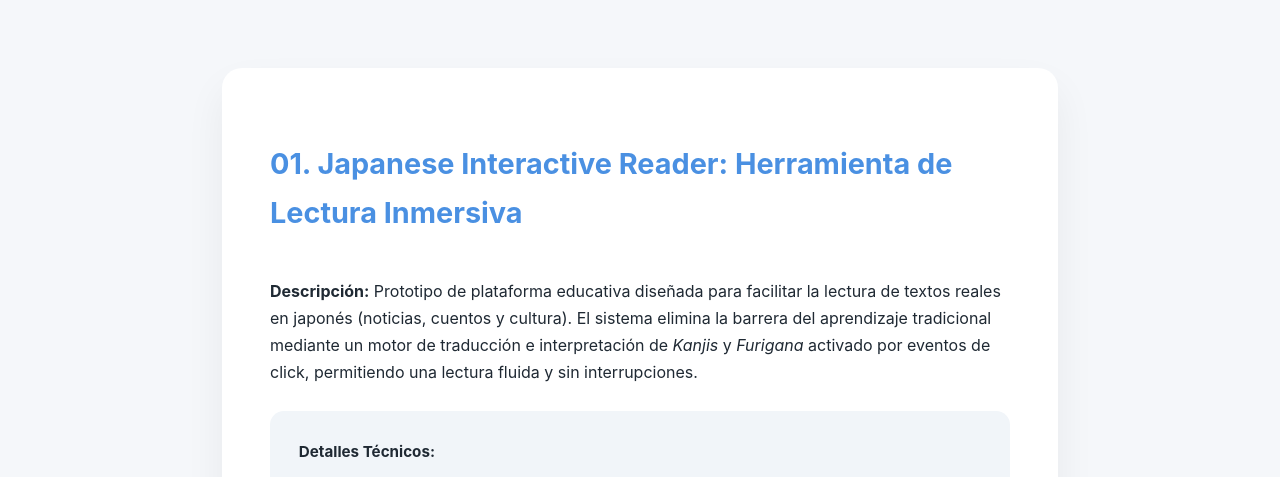
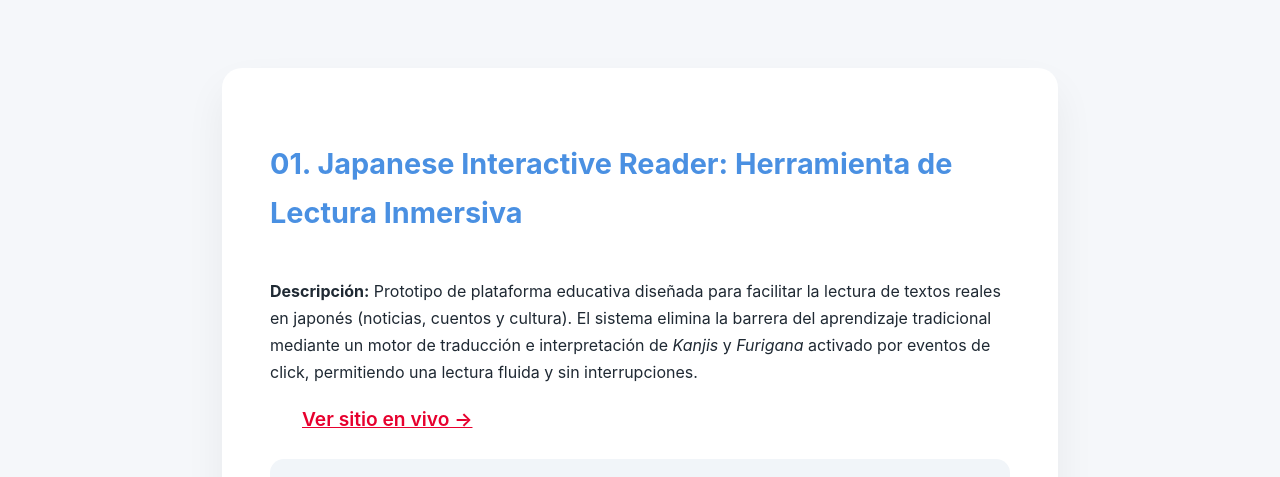
Before and after one commit to mashine759/CaroCode, a plain HTML site: page URL-JPweb.html in a window 1280 px wide. Shown: the part 246-723 px from the top of the page. Drawn offline with Linux system fonts and the light colour scheme.

Commit message:
Update URL-JPweb.html

```diff
--- a/URL-JPweb.html
+++ b/URL-JPweb.html
@@ -175,6 +175,13 @@ nav a:hover::after {
     border: none;
 }
 
+.linkweb {
+    color: rgb(231, 0, 46);
+    font-size: 1.2rem;
+    font-weight: 600;
+    margin: 2rem;
+}
+
 /* Modal */
         .modal {
             position: fixed;
@@ -225,7 +232,7 @@ nav a:hover::after {
     <div class="project-content">
         <div class="description">
             <p><strong>Descripción:</strong> Prototipo de plataforma educativa diseñada para facilitar la lectura de textos reales en japonés (noticias, cuentos y cultura). El sistema elimina la barrera del aprendizaje tradicional mediante un motor de traducción e interpretación de <i>Kanjis</i> y <i>Furigana</i> activado por eventos de click, permitiendo una lectura fluida y sin interrupciones.</p>
-
+            <a class="linkweb" href="https://mashine759.github.io/LeerjaponesPortafolio/index.html" target="_blank" class="live-link">Ver sitio en vivo →</a>
             <div class="tech-specs">
                 <strong>Detalles Técnicos:</strong>
                 <p>Desarrollo de una interfaz interactiva basada en la manipulación dinámica del DOM con <b>JavaScript ES6+</b>. Implementación de diseño <i>Responsive</i> optimizado para dispositivos móviles y sistema de anotaciones bajo demanda para la visualización instantánea de lecturas y significados.</p>
@@ -285,4 +292,5 @@ nav a:hover::after {
     </script>
 
 </body>
+
 </html>
```
